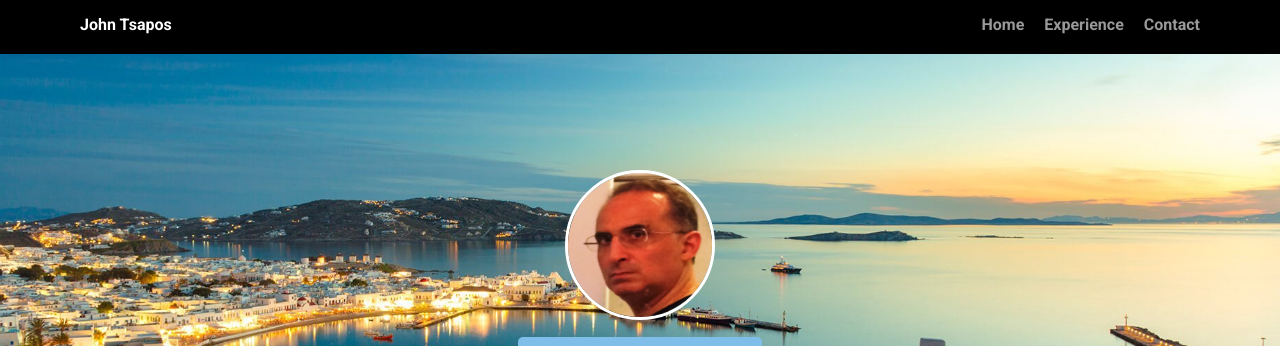
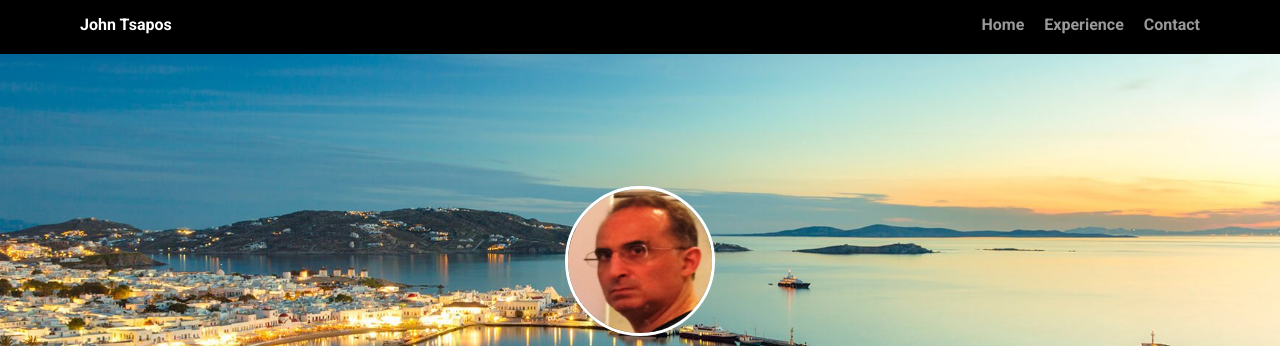
Before and after one commit to jtsapos1/project_1_personal_page, a plain HTML site: page index.html in a window 1280 px wide. Shown: the top 346 px of the page. Drawn offline with Linux system fonts and the light colour scheme; a web font is replaced by a local one.

Commit message:
Updated styles.css

```diff
--- a/styles.css
+++ b/styles.css
@@ -252,5 +252,7 @@ a.social:hover {
 /* Media Queries ------------------- */
 @media screen and (min-width: 720px) {
   header {
-    padding: 15vh 1rem;
+    padding: 17vh 1rem;
   }
+
+}
```
